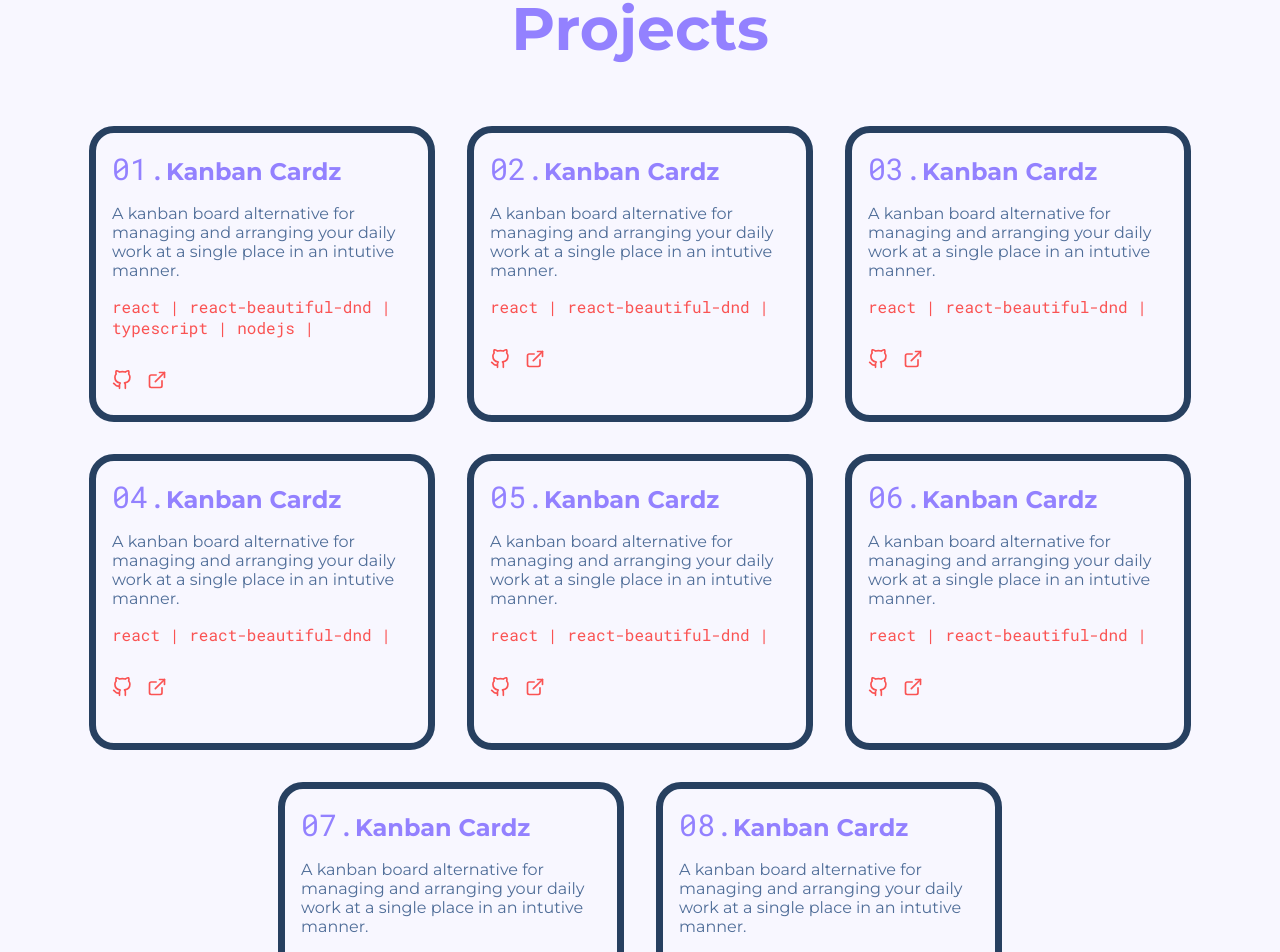
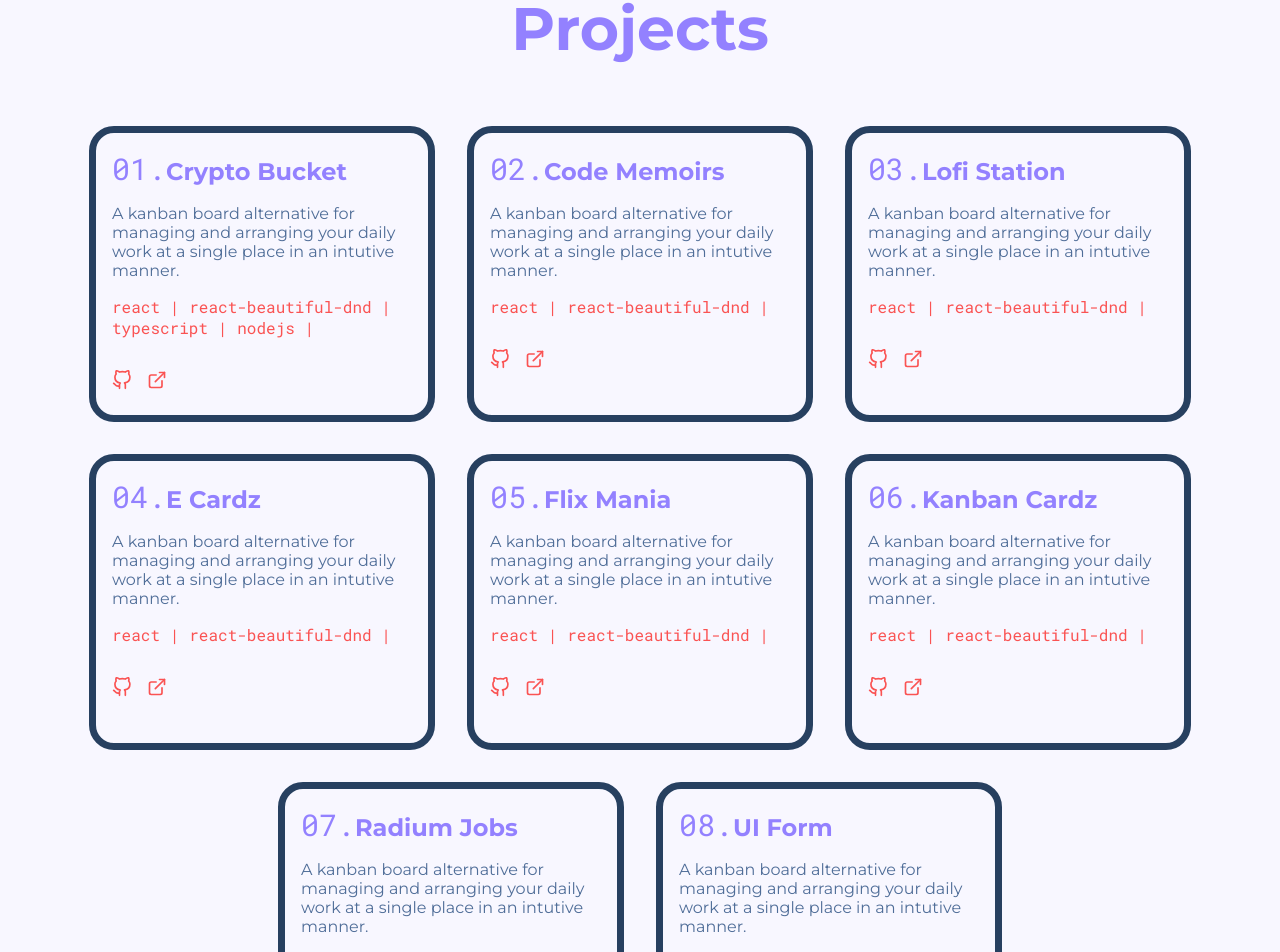
Before and after one commit to arun0808rana/portfolio-arun, a React (Create React App) app: page / in a window 1280 px wide. Shown: the part 916-1868 px from the top of the page. Built offline with nearby package versions, Linux system fonts and the light colour scheme.

Commit message:
add:contact, project data update

```diff
--- a/src/components/footer/Footer.js
+++ b/src/components/footer/Footer.js
@@ -14,6 +14,7 @@ function Footer() {
       <div className="foot-note">
         Designed by <span>Arun Rana</span>
       </div>
+
     </Wrapper>
   );
 }
--- a/src/components/get-in-touch/GetInTouch.js
+++ b/src/components/get-in-touch/GetInTouch.js
@@ -45,7 +45,9 @@ function GetInTouch() {
         is always open. Whether you have a question or just want to say hi, I'll
         try my best to get back to you!
       </div>
-      <button className="cta-btn">Say Hi</button>
+      <a href="https://arun0808rana.github.io/contact-form/" target="_blank">
+        <button className="cta-btn">Say Hi</button>
+      </a>
     </Wrapper>
   );
 }
--- a/src/components/header/Header.js
+++ b/src/components/header/Header.js
@@ -23,8 +23,13 @@ function Header() {
           <a href="">Experience</a>
         </li>
         <li>
-          <button className="cta-btn">Contact</button>
-        </li>
+            <a
+              href="https://arun0808rana.github.io/contact-form/"
+              target="_blank"
+            >
+              <button className="cta-btn">Contact</button>
+            </a>
+          </li>
       </ul>
 
       <div className="hamburger" onClick={() => setShowMenu(!showMenu)}>
@@ -43,7 +48,12 @@ function Header() {
             <a href="">Experience</a>
           </li>
           <li>
-            <button className="cta-btn">Contact</button>
+            <a
+              href="https://arun0808rana.github.io/contact-form/"
+              target="_blank"
+            >
+              <button className="cta-btn">Contact</button>
+            </a>
           </li>
         </ul>
       )}
--- a/src/components/projects/Projects.js
+++ b/src/components/projects/Projects.js
@@ -23,15 +23,22 @@ function Projects() {
                 {project.stack.map((tech, idx) => {
                   console.log(idx, "idx");
                   return (
-                    <div className="pill"  key={`project-pills-${Math.random()}`}>
+                    <div
+                      className="pill"
+                      key={`project-pills-${Math.random()}`}
+                    >
                       {tech} {idx !== tech.length - 1 ? "|" : idx}
                     </div>
                   );
                 })}
               </div>
               <div className="social-icons">
-                <img src={octoIcon} alt="" />
-                <img src={openInNewTabIcon} alt="" />
+                <a href={project.url} target="_blank" rel="noopener noreferrer">
+                  <img src={octoIcon} alt="" />
+                </a>
+                <a href={project.url} target="_blank" rel="noopener noreferrer">
+                  <img src={openInNewTabIcon} alt="" />
+                </a>
               </div>
             </div>
           );
@@ -99,6 +106,9 @@ const Wrapper = styled.div`
 
     .social-icons {
       margin: 2rem 0 0;
+      a {
+        text-decoration: none;
+      }
       img {
         height: 20px;
         margin: 0 15px 0 0;
@@ -110,51 +120,67 @@ const Wrapper = styled.div`
 
 const projectsData = [
   {
-    title: "Kanban Cardz",
+    title: "Crypto Bucket",
     description:
       "A kanban board alternative for managing and arranging your daily work at a single place in an intutive manner.",
     stack: ["react", "react-beautiful-dnd", "typescript", "nodejs"],
+    url: "https://arun0808rana.github.io/cryptobucket-rc-frontend/",
+    repo:"https://github.com/arun0808rana/cryptobucket-rc-frontend"
+  },
+  {
+    title: "Code Memoirs",
+    description:
+      "A kanban board alternative for managing and arranging your daily work at a single place in an intutive manner.",
+    stack: ["react", "react-beautiful-dnd"],
+    url: "https://arun0808rana.github.io/code-memoirs/",
+    repo:"https://github.com/arun0808rana/code-memoirs"
+  },
+  {
+    title: "Lofi Station",
+    description:
+      "A kanban board alternative for managing and arranging your daily work at a single place in an intutive manner.",
+    stack: ["react", "react-beautiful-dnd"],
+    url: "https://arun0808rana.github.io/lofi-rc-frontend/",
+    repo:"https://github.com/arun0808rana/lofi-rc-frontend"
+  },
+  {
+    title: "E Cardz",
+    description:
+      "A kanban board alternative for managing and arranging your daily work at a single place in an intutive manner.",
+    stack: ["react", "react-beautiful-dnd"],
+    url: "",
+    repo: "https://github.com/arun0808rana/flix-mania-rc-frontend",
+  },
+  {
+    title: "Flix Mania",
+    description:
+      "A kanban board alternative for managing and arranging your daily work at a single place in an intutive manner.",
+    stack: ["react", "react-beautiful-dnd"],
+    url: "https://arun0808rana.github.io/flix-mania-rc-frontend/",
+    repo: "https://github.com/arun0808rana/flix-mania-rc-frontend",
   },
   {
     title: "Kanban Cardz",
     description:
       "A kanban board alternative for managing and arranging your daily work at a single place in an intutive manner.",
     stack: ["react", "react-beautiful-dnd"],
+    url: "https://arun0808rana.github.io/flix-mania-rc-frontend/",
+    repo: "https://github.com/arun0808rana/flix-mania-rc-frontend",
   },
   {
-    title: "Kanban Cardz",
+    title: "Radium Jobs",
     description:
       "A kanban board alternative for managing and arranging your daily work at a single place in an intutive manner.",
     stack: ["react", "react-beautiful-dnd"],
+    url: "https://arun0808rana.github.io/radium-jobs-rc-frontend/",
+    repo: "https://github.com/arun0808rana/radium-jobs-rc-frontend",
   },
   {
-    title: "Kanban Cardz",
+    title: "UI Form",
     description:
       "A kanban board alternative for managing and arranging your daily work at a single place in an intutive manner.",
     stack: ["react", "react-beautiful-dnd"],
-  },
-  {
-    title: "Kanban Cardz",
-    description:
-      "A kanban board alternative for managing and arranging your daily work at a single place in an intutive manner.",
-    stack: ["react", "react-beautiful-dnd"],
-  },
-  {
-    title: "Kanban Cardz",
-    description:
-      "A kanban board alternative for managing and arranging your daily work at a single place in an intutive manner.",
-    stack: ["react", "react-beautiful-dnd"],
-  },
-  {
-    title: "Kanban Cardz",
-    description:
-      "A kanban board alternative for managing and arranging your daily work at a single place in an intutive manner.",
-    stack: ["react", "react-beautiful-dnd"],
-  },
-  {
-    title: "Kanban Cardz",
-    description:
-      "A kanban board alternative for managing and arranging your daily work at a single place in an intutive manner.",
-    stack: ["react", "react-beautiful-dnd"],
+    url: "https://arun0808rana.github.io/ui-form/",
+    repo: "https://arun0808rana.github.io/ui-form/",
   },
 ];
```
